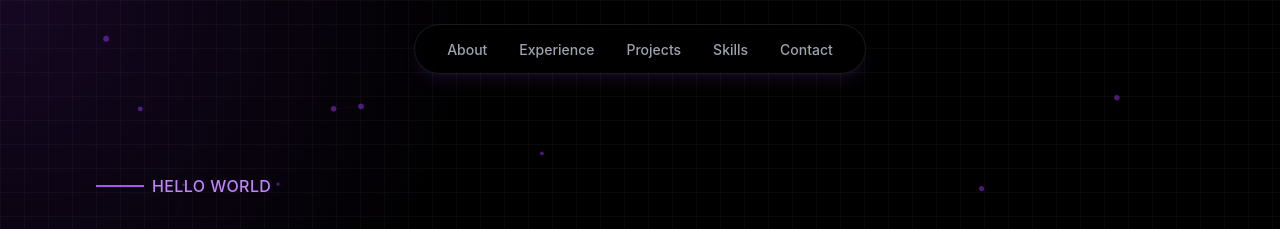
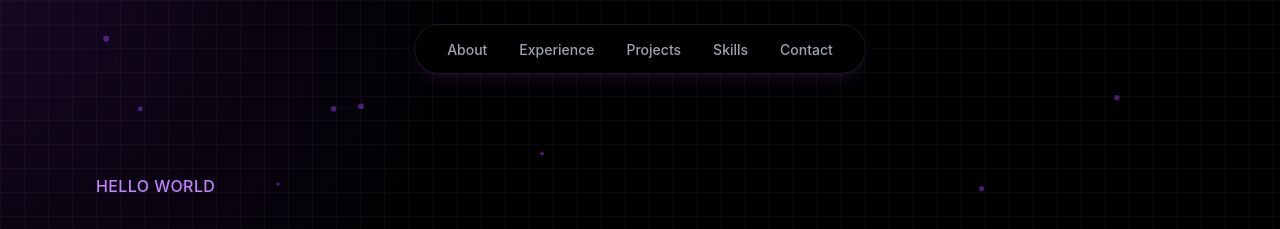
Before and after one commit to LakshmirajSunilSawant/portfolio, a React (Vite) app: page / in a window 1280 px wide. Shown: the top 229 px of the page. Built offline with nearby package versions, Linux system fonts and the light colour scheme.

Commit message:
Remove decorative line before HELLO WORLD

```diff
--- a/src/sections/Hero.tsx
+++ b/src/sections/Hero.tsx
@@ -11,9 +11,8 @@ export const Hero = () => {
                     initial={{ opacity: 0, x: -20 }}
                     animate={{ opacity: 1, x: 0 }}
                     transition={{ duration: 0.5, delay: 0.2 }}
-                    className="flex items-center gap-2 mb-6"
+                    className="mb-6"
                 >
-                    <div className="h-[2px] w-12 bg-purple-500"></div>
                     <span className="text-purple-400 font-medium tracking-wide">HELLO WORLD</span>
                 </motion.div>
 
```
